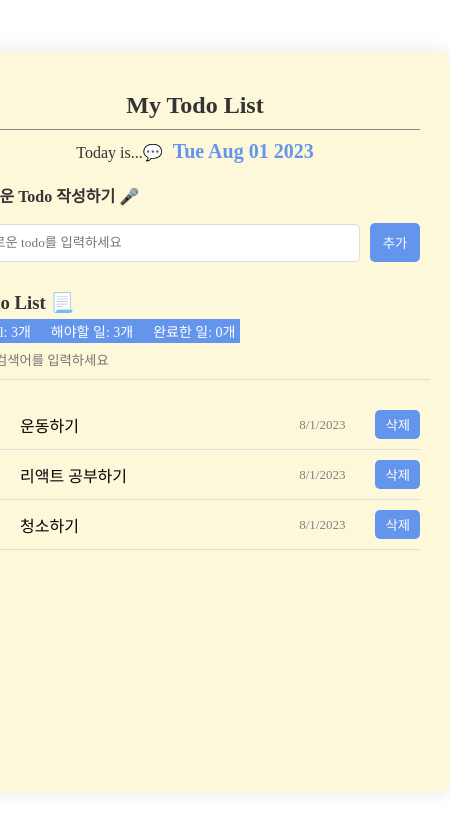
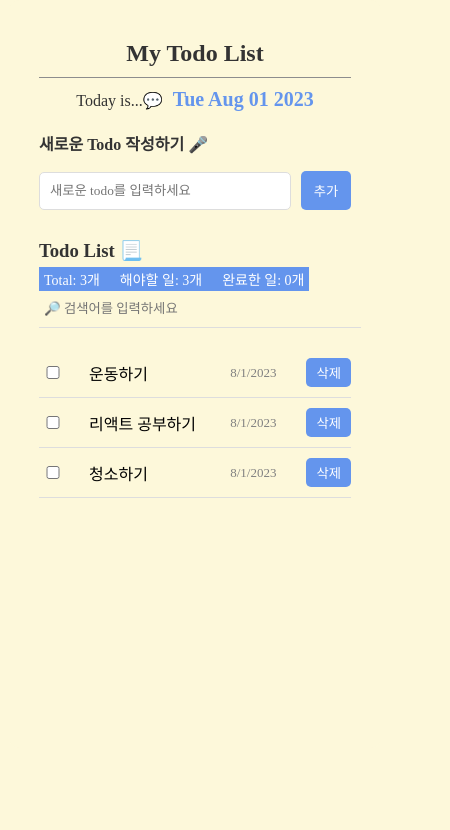
Before and after one commit to Minhyerin/ReactTodoList, a React (Create React App) app: page / in a window 390 px wide. Shown: the top 830 px of the page, 450 px wide, since content can reach past the window. Built offline with nearby package versions, Linux system fonts and the light colour scheme; a web font is replaced by a local one.

Commit message:
mobile css

```diff
--- a/src/App.css
+++ b/src/App.css
@@ -136,3 +136,17 @@
   padding: 5px 10px;
   color: #fff;
 }
+
+@media screen and (max-width: 768px) {
+  body {
+    width: 100vw;
+    display: block;
+    background-color: rgb(253, 248, 218);
+  }
+  .App {
+    margin: 0 auto;
+    width: 80%;
+    height: 90%;
+    box-shadow: none;
+  }
+}
```
